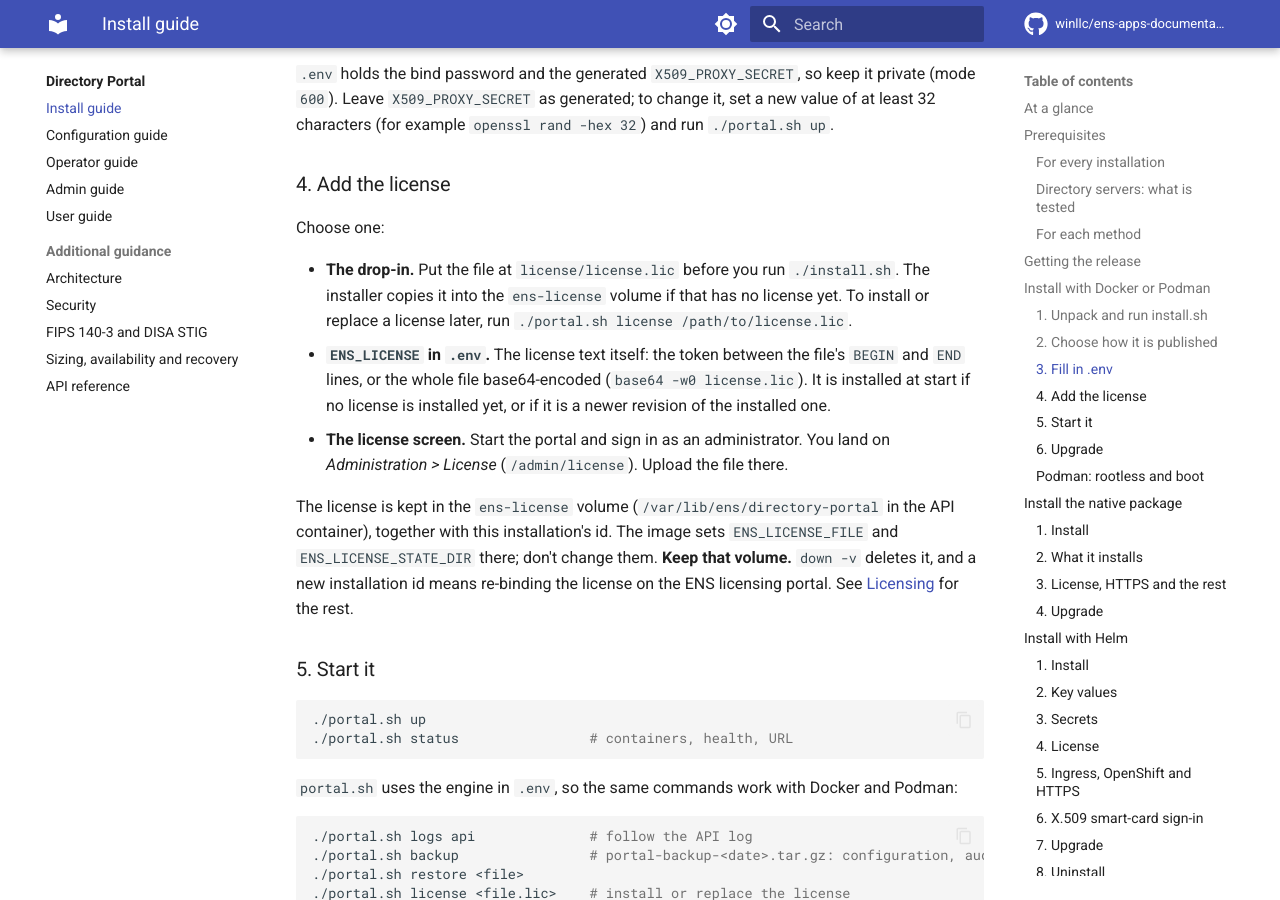
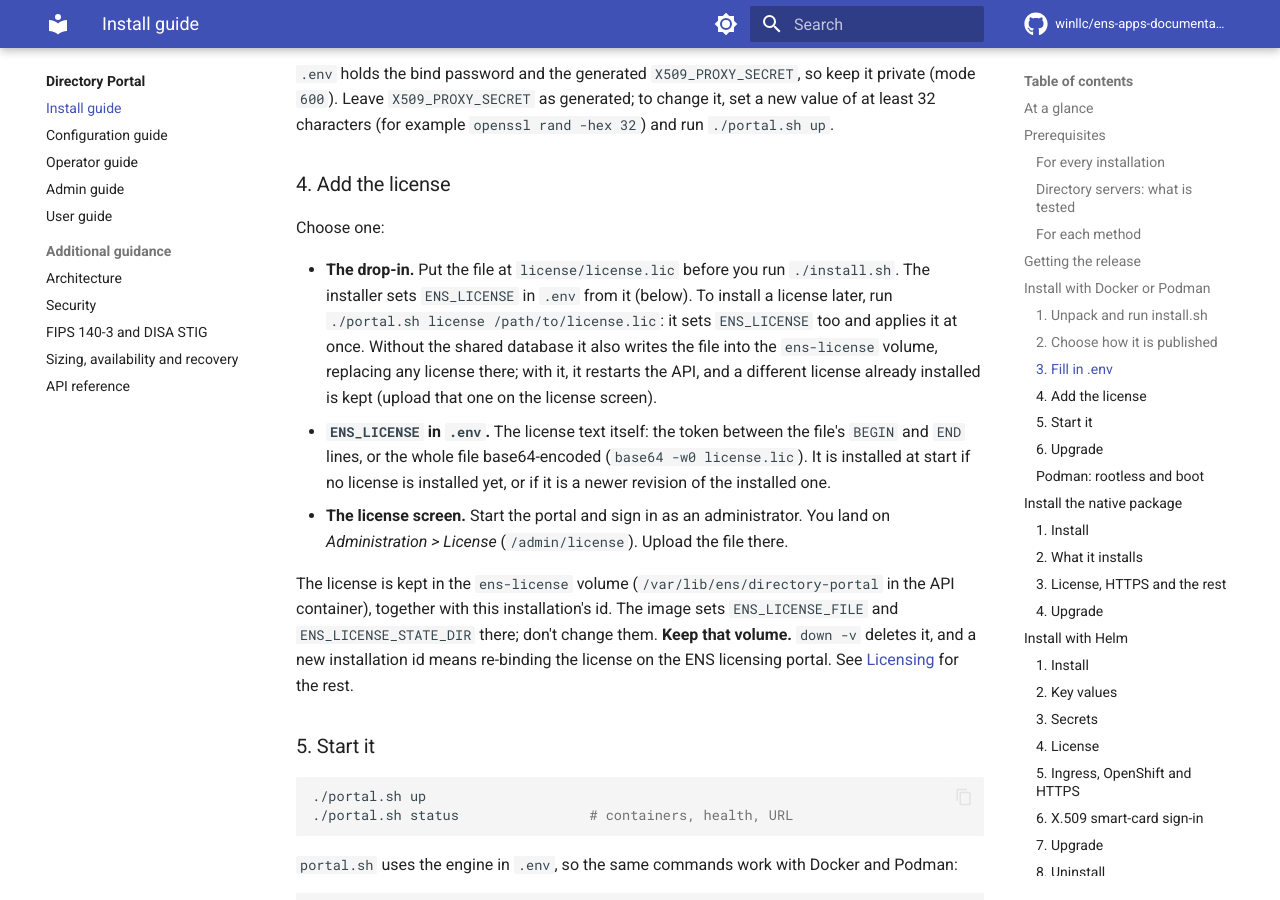
Before and after one commit to winllc/ens-apps-documentation, an MkDocs documentation site: the page built from docs/directory-services-portal/install.md, in a window 1280 px wide and 900 px high, scrolled down 5264 px. Built offline with MkDocs 1.6.1 and Material for MkDocs 9.7.7, drawn with Linux system fonts in a browser that asks for light colours; comment, search, counter and statistics services are not loaded; some of the changed text lies outside the part shown.

Commit message:
DSP install guide: the license goes in as ENS_LICENSE
The package's install.sh and ./portal.sh license now set ENS_LICENSE in
.env, which the API installs as it starts, since with the shared database
a file written into the license volume after the first start is not read
(directory-services-portal#48). The native package's copy-in works with
the database only before the first start.

Co-Authored-By: Claude Opus 5.5 <noreply@anthropic.com>
Claude-Session: https://claude.ai/code/session_01R2Q6XtDB8DfVmiejzJGwBh

```diff
--- a/docs/directory-services-portal/install.md
+++ b/docs/directory-services-portal/install.md
@@ -183,8 +183,11 @@ characters (for example `openssl rand -hex 32`) and run `./portal.sh up`.
 Choose one:
 
 - **The drop-in.** Put the file at `license/license.lic` before you run `./install.sh`. The
-  installer copies it into the `ens-license` volume if that has no license yet. To install or
-  replace a license later, run `./portal.sh license /path/to/license.lic`.
+  installer sets `ENS_LICENSE` in `.env` from it (below). To install a license later, run
+  `./portal.sh license /path/to/license.lic`: it sets `ENS_LICENSE` too and applies it at once.
+  Without the shared database it also writes the file into the `ens-license` volume, replacing any
+  license there; with it, it restarts the API, and a different license already installed is kept
+  (upload that one on the license screen).
 - **`ENS_LICENSE` in `.env`.** The license text itself: the token between the file's `BEGIN` and
   `END` lines, or the whole file base64-encoded (`base64 -w0 license.lic`). It is installed at
   start if no license is installed yet, or if it is a newer revision of the installed one.
@@ -322,6 +325,8 @@ The installer verifies `SHA256SUMS`, creates the system user `dsp` and installs:
 - **License:** sign in as an administrator and upload it under *Administration > License*, or
   copy it in with
   `sudo install -m 640 -o dsp -g dsp license.lic /var/lib/ens/directory-portal/license.lic`.
+  With the shared database (`DSP_DATABASE_URL`) that file is read only on the first start; after
+  that, upload the license or set `ENS_LICENSE` (the file, base64) in `portal.env` and restart.
 - **Logs:** `journalctl -u directory-services-portal -f`.
 - **HTTPS:** terminate TLS in nginx (add a `listen 443 ssl` server, or put a proxy in front) and
   set `ENS_COOKIE_SECURE=true`.
```
